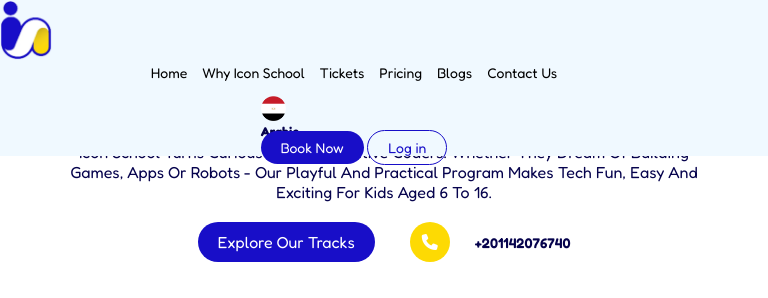
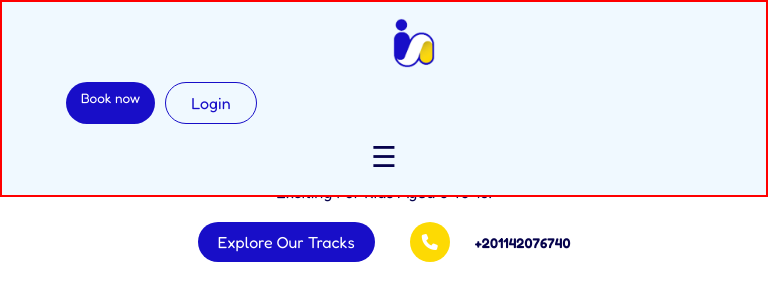
Before and after one commit to Israel-commits/KidsProject, a plain HTML site: page index.html in a window 768 px wide. Shown: the top 298 px of the page. Drawn offline with Linux system fonts and the light colour scheme.

Commit message:
completed

```diff
--- a/index.html
+++ b/index.html
@@ -9,29 +9,28 @@
 </head>
 <body>
 
-  <header>
-    <div class="menu-toggle" id="menu-toggle"></div>
+  <header class="head">
+    <div class="logo">
+      <img src="/images/logo.PNG">
+    </div>
     <nav>
-      <div class="logo">
-      <img src="/images/logo.PNG" alt="">
       <ul>
-      <li class="active">Home</li>
-      <li>Why Icon School</li>
-      <li>Tickets</li>
+        <li class="active">Home</li>
+      <li>Why Icon Schools</li>
+      <li>Tracks</li>
       <li>Pricing</li>
       <li>Blogs</li>
       <li>Contact Us</li>
-      <div class="right-box">
-      <img src="/images/arabic map.png" alt="Arabic Map" />
-      <h3>Arabic</h3>
-      <a href="#" class="book">Book Now</a>
-      <a href="#" class="log">Log in</a>
+      </ul>
+    </nav>
+    <div class="right-box">
+      <a href="#" class="book">Book now</a>
+      <a href="#" class="login">Login</a>
     </div>
-    </ul>
-    </div>
-  </nav>
+    <div class="menu-toggle" id="menu-toggle">
+  &#9776;
+</div>
   </header>
-
     <section class="secOne">
             <div class="bannerWrapper">
                 <div class="bannerContent">
@@ -140,9 +139,10 @@
                 <h3>Programming Track<img src="/images/stat_minus_1_24dp_1F1F1F_FILL0_wght400_GRAD0_opsz24.png" alt=""></h3>
             </div>
           <div class="btnsec">
-            <a href="#" class="One">Beginner</a>
+            <a href="#" class="programOne">Beginner</a>
             <a href="#" class="program">Junior</a>
             <a href="#" class="program">Senior</a>
+          </div>
           </div>
           <div class="gridCont">
             <div class="gridBox">
--- a/script.js
+++ b/script.js
@@ -1,6 +1,6 @@
-const hamburger = document.getElementById('hamburger');
-  const navLinks = document.querySelector('.nav-links');
+const hamburger = document.getElementById("menu-toggle");
+  const navLinks = document.querySelector("nav");
 
-  hamburger.addEventListener('click', () => {
-    navLinks.classList.toggle('active');
+  hamburger.addEventListener("click", () => {
+    navLinks.classList.toggle("active");
   });
--- a/styles.css
+++ b/styles.css
@@ -8,58 +8,71 @@ body {
   font-family: 'fredoka';
   background-color: #fff;
 }
-header {
-  background-color: #f0f9ff;
+/* /* HEAD */
+.head {
+  background-color: #F0F9FF;
+  border: 2px solid red;
   height: auto;
+  position: fixed;
+  width: 100%;
+  z-index: 1;
   display: flex;
   align-items: center;
   justify-content: space-between;
-  position: fixed;
-  width: 100%;
+  padding: 1rem 4rem;
+  box-shadow: rgba(0, 0, 0, 0.05);
 }
 /* logo */
 .logo img {
-  height: 60px;
-  padding-right: 100px;
+  height: 50px;
+  padding-left: 5rem;
 }
 /* nav */
 nav ul {
   display: flex;
   align-items: center;
   justify-content: center;
-  gap: 1.2rem;
+  gap: 20px;
+  margin-right: 150px;
+}
+nav ul li {
   list-style: none;
-  padding-right: 60px;
-}
-/* rightbox */
+  font-weight: 400;
+  color: #06034D;
+}
+.active {
+  list-style: none;
+  font-weight: 600;
+  color: #180EC8;
+}
+/* right box */
 .right-box {
-  padding: 0 50px;
-}
-.right-box h3 {
-  font-size: .8rem;
-  color: #06034D;
-}
-.right-box img {
-  padding: 0;
-  margin: 0;
-  height: 25px;
-}
-.log {
+  display: flex;
+  gap: 15px;
+  width: 20%;
+}
+.book {
+  background-color: #180EC8;
+  color: #fff;
+  border-radius: 25px;
   text-decoration: none;
-  background-color: transparent;
+  padding: 10px 25px;
+}
+.login {
   border: 1px solid #180EC8;
   color: #180EC8;
-  padding: 10px 35px;
   border-radius: 25px;
-}
-.book {
   text-decoration: none;
-  background-color: #180EC8;
-  color: #fff;
-  padding: 10px 35px;
-  border-radius: 25px;
-}
-
+  padding: 10px 25px;
+}
+.menu-toggle {
+  display: none;
+  font-size: 1.8rem;
+  cursor: pointer;
+  color: #06034D;
+  padding: 5px 10px;
+  border-radius: 5px;
+}
 .secOne {
     display: flex;
     background-color: #fff;
@@ -211,13 +224,7 @@ nav ul {
     gap: 20px;
     margin-top: 20px;
 }
-.One {
-    text-decoration: none;
-    color: #fff;
-    background-color: #180EC8;
-    border-radius: 25px;
-    padding: 10px 35px 10px;
-}
+
 .about {
     height: 100vh;
     display: flex;
@@ -428,6 +435,14 @@ background-color: #C2E7FD;
     display: flex;
     justify-content: center;
     margin: 15px;
+}
+.programOne {
+    text-decoration: none;
+    color: #fff;
+    background-color: #180EC8;
+    border-radius: 25px;
+    padding: 10px 35px 10px;
+    width: auto;
 }
 .program {
     text-decoration: none;
@@ -1139,90 +1154,101 @@ textarea {
 
 /* mobile responsiveness code */
 /* header */
-@media (max-width: 480px) {
+@media (max-width: 992px) {
   header {
-    padding: 10px 15px;
-  }
-
-  .logo {
+    flex-wrap: wrap;
+    padding: 10px 20px;
+  }
+
+  .logo img {
+    padding-right: 20px;
+    height: 50px;
+  }
+
+  nav ul {
+    gap: 0.8rem;
+    padding-right: 20px;
+  }
+
+  .log, .book {
+    padding: 8px 20px;
+    font-size: 0.8rem;
+  }
+}
+
+@media (max-width: 768px) {
+  header {
     flex-direction: column;
     align-items: flex-start;
+    padding: 15px 20px;
+  }
+
+  nav ul {
+    flex-direction: column;
+    align-items: flex-start;
+    gap: 15px;
+    padding: 10px 0;
+  }
+
+  .right-box {
+    width: 100%;
+    justify-content: flex-start;
+    padding: 10px 0;
+    flex-wrap: wrap;
     gap: 10px;
   }
 
+  .log, .book {
+    width: auto;
+    padding: 8px 15px;
+    font-size: 0.85rem;
+  }
+}
+
+
+@media (max-width: 992px) {
   .logo img {
-    padding-left: 0;
-    margin-right: 0;
-    height: 35px;
+    height: 50px;
+    padding-right: 20px;
+  }
+}
+
+
+@media (max-width: 768px) {
+  header {
+    flex-direction: column;
+    align-items: flex-start;
+    padding: 10px 20px;
+  }
+
+
+  .menu-toggle {
+    display: block;
+  }
+
+
+  nav {
+    display: none;
+    width: 100%;
   }
 
   nav ul {
     flex-direction: column;
+    align-items: flex-end;
+    gap: 15px;
+    padding: 10px 0;
+    width: 100%;
+  }
+
+
+  nav.active {
+    display: flex;
+  }
+
+  .right-box {
+    flex-wrap: wrap;
     gap: 10px;
-    font-size: 13px;
-    width: 100%;
-  }
-
-  .right-box {
-    flex-direction: column;
-    align-items: flex-start;
-    gap: 10px;
-    width: 100%;
-  }
-
-  .book,
-  .log {
-    width: 100%;
-    text-align: center;
-  }
-}
-@media (min-width: 481px) and (max-width: 768px) {
-  .logo {
-    flex-direction: column;
-    align-items: center;
-    gap: 15px;
-  }
-
-  nav ul {
-    flex-direction: row;
-    flex-wrap: wrap;
-    justify-content: center;
-    gap: 15px;
-    font-size: 14px;
-  }
-
-  .right-box {
-    flex-direction: row;
-    flex-wrap: wrap;
-    justify-content: center;
-    gap: 10px;
-  }
-
-  .book,
-  .log {
-    padding: 8px 20px;
-    font-size: 14px;
-  }
-}
-@media (min-width: 769px) and (max-width: 1024px) {
-  .logo img {
-    height: 40px;
-    padding-left: 40px;
-    margin-right: 40px;
-  }
-
-  nav ul {
-    gap: 15px;
-    font-size: 14px;
-  }
-
-  .right-box {
-    gap: 10px;
-  }
-
-  .book,
-  .log {
-    padding: 10px 20px;
+    padding: 10px 0;
   }
 }
 
@@ -1317,7 +1343,8 @@ textarea {
 }
 @media (min-width: 769px) and (max-width: 1024px) {
   .bannerWrapper {
-    padding: 3rem 5rem;
+    padding: 5rem 5rem;
+    margin-top: 1rem;
   }
 
   .imgTwo {
@@ -1431,7 +1458,7 @@ textarea {
   .One {
     padding: 10px 20px;
     font-size: 14px;
-    width: 100%;
+    width: 50%;
     text-align: center;
   }
 
@@ -2202,7 +2229,7 @@ textarea {
   }
 
   .contact {
-    width: 30%;
+    width: 40%;
     text-align: center;
     display: flex;
     justify-content: center;
```
